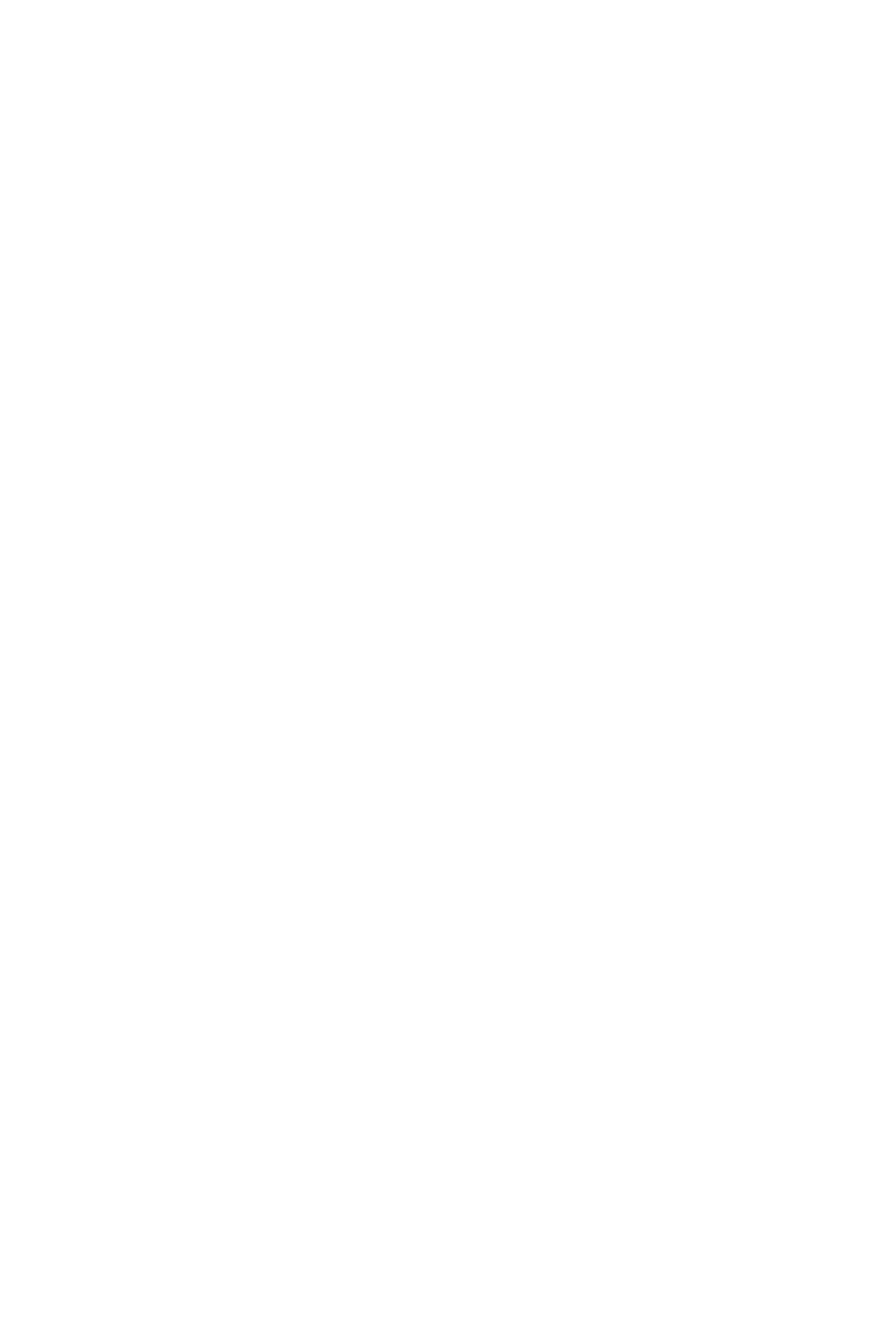
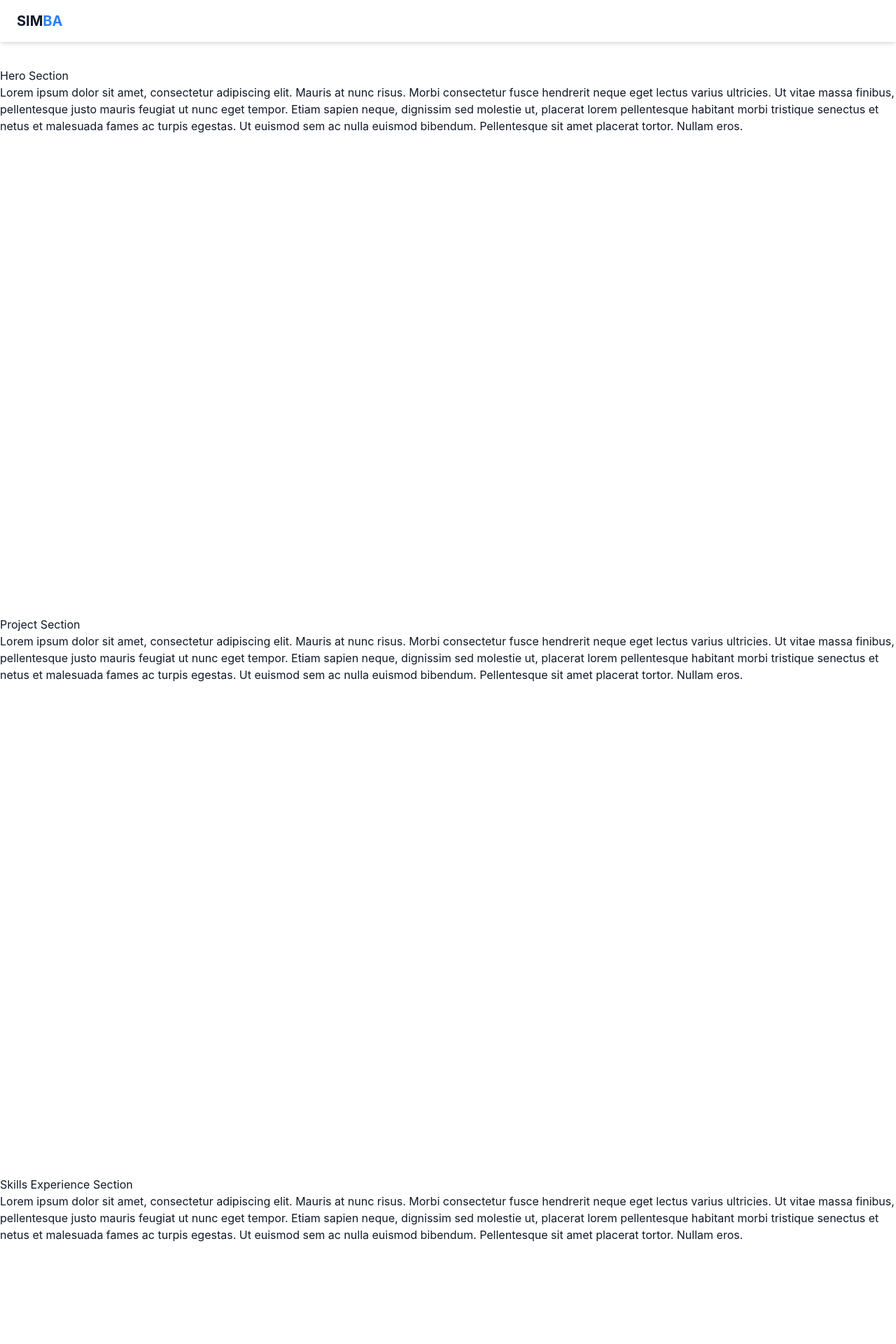
Before and after one commit to CSampebgo333/react-nextjs-projects, a React (Vite) app in the folder project-04-portfolio-website/: page / in a window 1280 px wide. Shown: the top 1920 px of the page at 70% size. Before the commit the page ends 800 px from the top, so only its background shows below. Built offline with nearby package versions, Linux system fonts and the light colour scheme.

Commit message:
Completed the setup of the portfolio overall stucture

```diff
--- a/project-04-portfolio-website/package.json
+++ b/project-04-portfolio-website/package.json
@@ -10,8 +10,10 @@
     "preview": "vite preview"
   },
   "dependencies": {
+    "@tailwindcss/vite": "^4.3.2",
     "react": "^19.2.7",
     "react-dom": "^19.2.7",
+    "tailwindcss": "^4.3.2",
     "vite-plugin-eslint": "^1.8.1"
   },
   "devDependencies": {
--- a/project-04-portfolio-website/src/App.jsx
+++ b/project-04-portfolio-website/src/App.jsx
@@ -1,3 +1,4 @@
+import ThemeProvider from "./context/ThemeProvider";
 import Navbar from "./components/Navbar";
 import ScrollDots from "./components/ScrollDots";
 import Hero from "./components/Hero";
@@ -6,8 +7,6 @@ import SkillsExperienceSection from "./components/SkillsExperienceSection";
 import RecommendationSection from "./components/RecommendationSection";
 import ContactSection from "./components/ContactSection";
 import Footer from "./components/Footer";
-
-import ThemeProvider from "./context/ThemeProvider";
 
 
 const App = () => {
--- a/project-04-portfolio-website/src/components/ContactSection/index.jsx
+++ b/project-04-portfolio-website/src/components/ContactSection/index.jsx
@@ -1,8 +1,17 @@
 const ContactSection = () => {
     return (
-        <div>
-
-        </div>
+        <section className="min-h-screen py-20">
+            <h1> Contact Section </h1>
+            <p>
+                Lorem ipsum dolor sit amet, consectetur adipiscing elit. Mauris at nunc risus.
+                Morbi consectetur fusce hendrerit neque eget lectus varius ultricies.
+                Ut vitae massa finibus, pellentesque justo mauris feugiat ut nunc eget tempor.
+                Etiam sapien neque, dignissim sed molestie ut, placerat lorem pellentesque
+                habitant morbi tristique senectus et netus et malesuada fames ac turpis egestas.
+                Ut euismod sem ac nulla euismod bibendum. Pellentesque sit amet placerat tortor.
+                Nullam eros.
+            </p>
+        </section>
     )
 }
 
--- a/project-04-portfolio-website/src/components/Hero/index.jsx
+++ b/project-04-portfolio-website/src/components/Hero/index.jsx
@@ -1,7 +1,16 @@
 const Hero = () => {
     return (
-        <section>
-
+        <section className="min-h-screen pt-24">
+            <h1> Hero Section </h1>
+            <p>
+                Lorem ipsum dolor sit amet, consectetur adipiscing elit. Mauris at nunc risus.
+                Morbi consectetur fusce hendrerit neque eget lectus varius ultricies.
+                Ut vitae massa finibus, pellentesque justo mauris feugiat ut nunc eget tempor.
+                Etiam sapien neque, dignissim sed molestie ut, placerat lorem pellentesque
+                habitant morbi tristique senectus et netus et malesuada fames ac turpis egestas.
+                Ut euismod sem ac nulla euismod bibendum. Pellentesque sit amet placerat tortor.
+                Nullam eros.
+            </p>
         </section>
     );
 }
--- a/project-04-portfolio-website/src/components/Navbar/index.jsx
+++ b/project-04-portfolio-website/src/components/Navbar/index.jsx
@@ -1,7 +1,11 @@
 const Navbar = () => {
     return (
-        <nav>
-
+        <nav className="bg-white dark:bg-gray-900 dark:text-white shadow-md fixed top-0 left-0 right-0 z-50">
+            <div className="max-w-7xl mx-auto px-6 py-4">
+                <h1 className="text-xl font-bold">
+                    SIM<span className="text-blue-500">BA</span>
+                </h1>
+            </div>
         </nav>
     );
 }
--- a/project-04-portfolio-website/src/components/ProjectsSection/index.jsx
+++ b/project-04-portfolio-website/src/components/ProjectsSection/index.jsx
@@ -2,8 +2,17 @@ import ProjectCard from "./ProjectCard";
 
 const ProjectSection = () => {
     return (
-        <section>
-
+        <section className="min-h-screen py-20">
+            <h1> Project Section </h1>
+            <p>
+                Lorem ipsum dolor sit amet, consectetur adipiscing elit. Mauris at nunc risus.
+                Morbi consectetur fusce hendrerit neque eget lectus varius ultricies.
+                Ut vitae massa finibus, pellentesque justo mauris feugiat ut nunc eget tempor.
+                Etiam sapien neque, dignissim sed molestie ut, placerat lorem pellentesque
+                habitant morbi tristique senectus et netus et malesuada fames ac turpis egestas.
+                Ut euismod sem ac nulla euismod bibendum. Pellentesque sit amet placerat tortor.
+                Nullam eros.
+            </p>
         </section>
     );
 }
--- a/project-04-portfolio-website/src/components/RecommendationSection/index.jsx
+++ b/project-04-portfolio-website/src/components/RecommendationSection/index.jsx
@@ -4,8 +4,17 @@ import TestimonialCard from "./TestimonialCard";
 
 const RecommendationSection = () => {
     return (
-        <section>
-
+        <section className="min-h-screen py-20">
+            <h1> Recommendation Section </h1>
+            <p>
+                Lorem ipsum dolor sit amet, consectetur adipiscing elit. Mauris at nunc risus.
+                Morbi consectetur fusce hendrerit neque eget lectus varius ultricies.
+                Ut vitae massa finibus, pellentesque justo mauris feugiat ut nunc eget tempor.
+                Etiam sapien neque, dignissim sed molestie ut, placerat lorem pellentesque
+                habitant morbi tristique senectus et netus et malesuada fames ac turpis egestas.
+                Ut euismod sem ac nulla euismod bibendum. Pellentesque sit amet placerat tortor.
+                Nullam eros.
+            </p>
         </section>
     )
 }
--- a/project-04-portfolio-website/src/components/SkillsExperienceSection/index.jsx
+++ b/project-04-portfolio-website/src/components/SkillsExperienceSection/index.jsx
@@ -3,8 +3,17 @@ import ExperienceItem from "./ExperienceItem";
 
 const SkillsExperienceSection = () => {
     return (
-        <section>
-
+        <section className="min-h-screen py-20">
+            <h1> Skills Experience Section </h1>
+            <p>
+                Lorem ipsum dolor sit amet, consectetur adipiscing elit. Mauris at nunc risus.
+                Morbi consectetur fusce hendrerit neque eget lectus varius ultricies.
+                Ut vitae massa finibus, pellentesque justo mauris feugiat ut nunc eget tempor.
+                Etiam sapien neque, dignissim sed molestie ut, placerat lorem pellentesque
+                habitant morbi tristique senectus et netus et malesuada fames ac turpis egestas.
+                Ut euismod sem ac nulla euismod bibendum. Pellentesque sit amet placerat tortor.
+                Nullam eros.
+            </p>
         </section>
     )
 }
--- a/project-04-portfolio-website/src/context/ThemeProvider.jsx
+++ b/project-04-portfolio-website/src/context/ThemeProvider.jsx
@@ -4,7 +4,7 @@ const ThemeContext = createContext();
 
 const ThemeProvider = ({ children }) => {
 
-    const [theme, setTheme] = useState('dark');
+    const [theme, setTheme] = useState('light');
 
     document.documentElement.classList.add(theme);
 
--- /dev/null
+++ b/project-04-portfolio-website/src/index.css
@@ -0,0 +1,4 @@
+@import "tailwindcss";
+
+/* Enable class-based dark mode */
+@custom-variant dark (&:where(.dark, .dark *));
--- a/project-04-portfolio-website/src/main.jsx
+++ b/project-04-portfolio-website/src/main.jsx
@@ -1,6 +1,7 @@
 import ReactDom from "react-dom/client"
 import { StrictMode } from "react"
 import App from "./App.jsx"
+import "./index.css";
 
 const root = ReactDom.createRoot(document.getElementById('root'))
 
--- a/project-04-portfolio-website/vite.config.js
+++ b/project-04-portfolio-website/vite.config.js
@@ -1,10 +1,15 @@
 import { defineConfig } from 'vite'
 import react from '@vitejs/plugin-react'
 import eslint from 'vite-plugin-eslint'
+import tailwindcss from '@tailwindcss/vite'
 
 // https://vite.dev/config/
 export default defineConfig({
-  plugins: [react(), eslint()],
+  plugins: [
+    react(),
+    eslint(),
+    tailwindcss(),
+  ],
   server: {
     port: 3007,
   }
```
Also changed, not shown: 1 other file (tests, documents, lock files or other folders).
